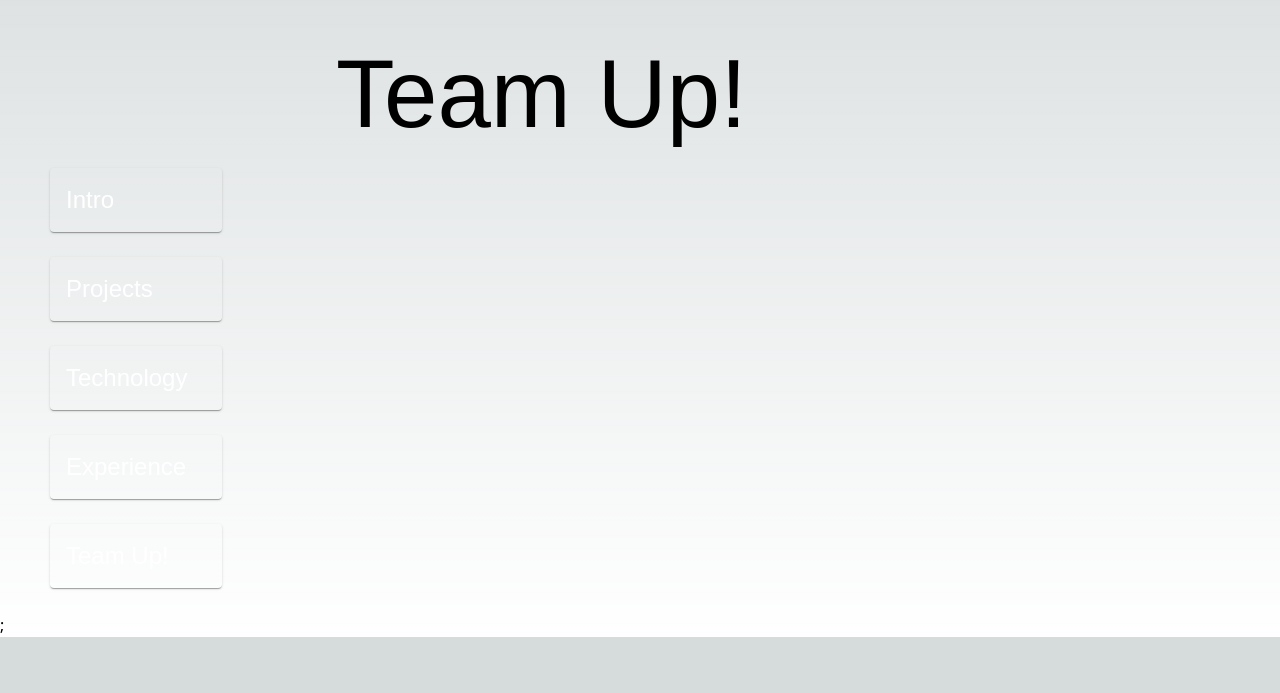
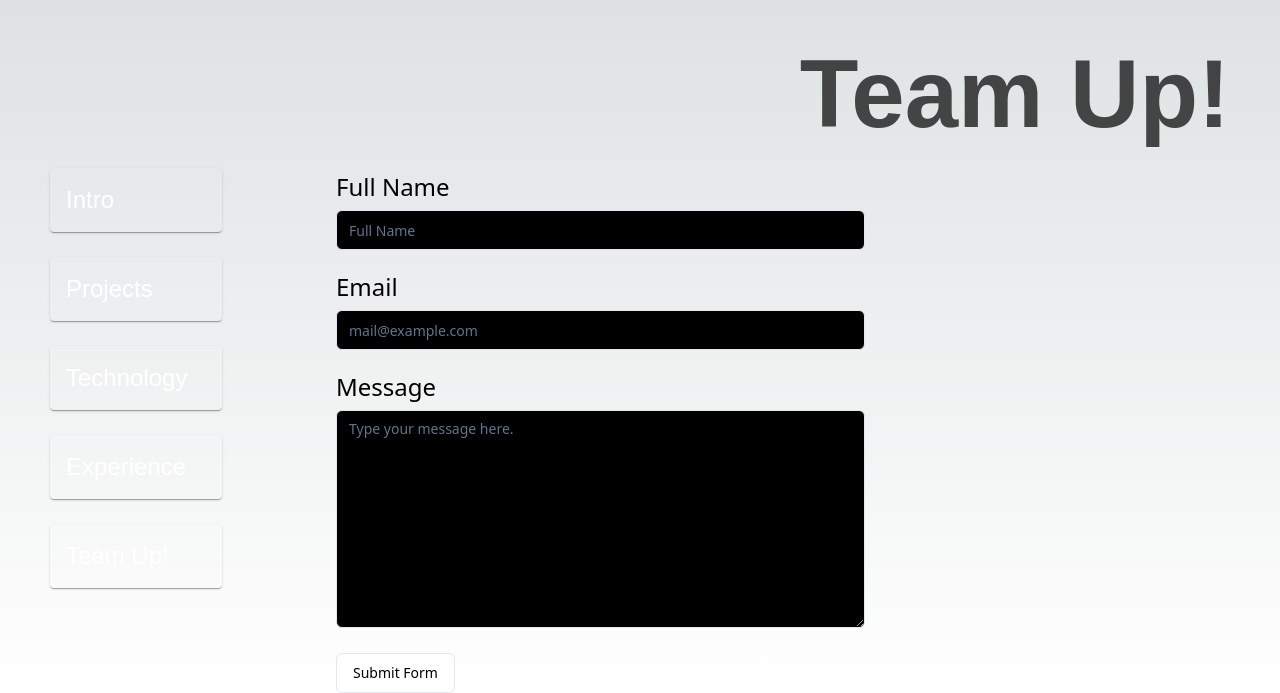
Before and after one commit to balili-melchorjr-developer/portfolio-next, a Next.js app: page /team-up in a window 1280 px wide. Shown: the part 162-855 px from the top of the page. Before the commit the page ends 800 px from the top, so only its background shows below. Built offline with nearby package versions, Linux system fonts and the light colour scheme.

Commit message:
Feat: Added Team Up page

```diff
--- /dev/null
+++ b/components/ui/input.jsx
@@ -0,0 +1,19 @@
+import * as React from "react"
+
+import { cn } from "@/lib/utils"
+
+const Input = React.forwardRef(({ className, type, ...props }, ref) => {
+  return (
+    (<input
+      type={type}
+      className={cn(
+        "mt-2 flex h-10 w-full rounded-md border border-slate-200 bg-black px-3 py-2 text-sm ring-offset-white file:border-0 file:bg-transparent file:text-sm file:font-medium placeholder:text-slate-500 focus-visible:outline-none focus-visible:ring-2 focus-visible:ring-slate-950 focus-visible:ring-offset-2 disabled:cursor-not-allowed disabled:opacity-50 dark:border-slate-800 dark:bg-slate-950 dark:ring-offset-slate-950 dark:placeholder:text-slate-400 dark:focus-visible:ring-slate-300",
+        className
+      )}
+      ref={ref}
+      {...props} />)
+  );
+})
+Input.displayName = "Input"
+
+export { Input }
--- /dev/null
+++ b/components/ui/label.jsx
@@ -0,0 +1,16 @@
+import * as React from "react"
+import * as LabelPrimitive from "@radix-ui/react-label"
+import { cva } from "class-variance-authority";
+
+import { cn } from "@/lib/utils"
+
+const labelVariants = cva(
+  "text-2xl leading-none peer-disabled:cursor-not-allowed peer-disabled:opacity-70 mb-8"
+)
+
+const Label = React.forwardRef(({ className, ...props }, ref) => (
+  <LabelPrimitive.Root ref={ref} className={cn(labelVariants(), className)} {...props} />
+))
+Label.displayName = LabelPrimitive.Root.displayName
+
+export { Label }
--- /dev/null
+++ b/components/ui/textarea.jsx
@@ -0,0 +1,18 @@
+import * as React from "react"
+
+import { cn } from "@/lib/utils"
+
+const Textarea = React.forwardRef(({ className, ...props }, ref) => {
+  return (
+    (<textarea
+      className={cn(
+        "mt-2 flex min-h-[80px] w-full rounded-md border border-slate-200 bg-black px-3 py-2 text-sm ring-offset-white placeholder:text-slate-500 focus-visible:outline-none focus-visible:ring-2 focus-visible:ring-slate-950 focus-visible:ring-offset-2 disabled:cursor-not-allowed disabled:opacity-50 dark:border-slate-800 dark:bg-slate-950 dark:ring-offset-slate-950 dark:placeholder:text-slate-400 dark:focus-visible:ring-slate-300",
+        className
+      )}
+      ref={ref}
+      {...props}/>)
+  );
+})
+Textarea.displayName = "Textarea"
+
+export { Textarea }
--- a/package.json
+++ b/package.json
@@ -15,6 +15,7 @@
     "@emotion/styled": "^11.11.0",
     "@mui/lab": "^5.0.0-alpha.166",
     "@mui/material": "^5.15.11",
+    "@radix-ui/react-label": "^2.0.2",
     "@radix-ui/react-slot": "^1.0.2",
     "axios": "^1.6.7",
     "class-variance-authority": "^0.7.0",
--- a/pages/_app.js
+++ b/pages/_app.js
@@ -7,7 +7,7 @@ export default function App({ Component, pageProps }) {
   return(
     <main>
     <ThemeProvider theme={theme}>
-       <Component {...pageProps} />;
+       <Component {...pageProps} />
     </ThemeProvider>
     </main>
   )
--- a/pages/projects/index.js
+++ b/pages/projects/index.js
@@ -15,6 +15,7 @@ import {
 import React, { useState } from 'react'
 import axios from 'axios'
 import dayjs, { Dayjs } from 'dayjs'
+
 export async function getServerSideProps() {
   const {data} = await axios.get(`http://localhost:8000/api/v1/projects/`)
 
--- a/pages/team-up/index.js
+++ b/pages/team-up/index.js
@@ -1,11 +1,61 @@
 import Layout from '@/components/Layout'
-import { Typography } from '@mui/material'
+import { Typography, Grid, TextField, Box } from '@mui/material'
 import React from 'react'
+import { Input } from "@/components/ui/input"
+import { Textarea } from "@/components/ui/textarea"
+import { Label } from "@/components/ui/label"
+import OutlinedInput from '@mui/material/OutlinedInput';
+import { Button } from "@/components/ui/button"
+
 
 const index = () => {
+  async function handleSubmit(e) {
+      e.preventDefault();
+      const response = await fetch("https://api.web3forms.com/submit", {
+          method: "POST",
+          headers: {
+              "Content-Type": "application/json",
+              Accept: "application/json",
+          },
+          body: JSON.stringify({
+              access_key: "YOUR_ACCESS_KEY_HERE",
+              name: e.target.full_name.value,
+              email: e.target.email.value,
+              message: e.target.message.value,
+          }),
+      });
+      const result = await response.json();
+      if (result.success) {
+          console.log(result);
+      }
+  }
+
   return (
     <Layout>
-        <Typography variant='h1'>Team Up!</Typography>
+      <Grid container sx={{padding: '0 50px', textAlign: 'end', marginBottom: '25px'}}>
+        <Grid item md={12}>
+          <Typography variant='h1' sx={{ fontWeight: '700', opacity: '0.7'}}>Team Up!</Typography>
+        </Grid>
+      </Grid>
+      <Grid container>
+        <Grid item xs={12} md={8} sx={{paddingRight:"100px"}}>
+          <form onSubmit={handleSubmit}>
+            <Box sx={{marginBottom: "25px"}}>
+                <Label htmlFor="full_name" sx={{marginBottom: "25px"}}>Full Name</Label>
+                <Input type="text" name="full_name" placeholder="Full Name" required sx={{fontFace: "Montserrat"}}/>
+            </Box>
+            <Box sx={{marginBottom: "25px"}}>
+                <Label htmlFor="message">Email</Label>
+                <Input type="email" name="email" placeholder="mail@example.com" required/>
+            </Box>
+            <Box sx={{marginBottom: "25px"}}>
+              <Label htmlFor="message">Message</Label>
+              <Textarea  placeholder="Type your message here." rows="10" required />
+            </Box>
+            <Button type="submit" variant="outline">Submit Form</Button>
+        </form>
+        </Grid>
+      </Grid>
     </Layout>
   )
 }
```
Also changed, not shown: 1 other file (tests, documents, lock files or other folders).
